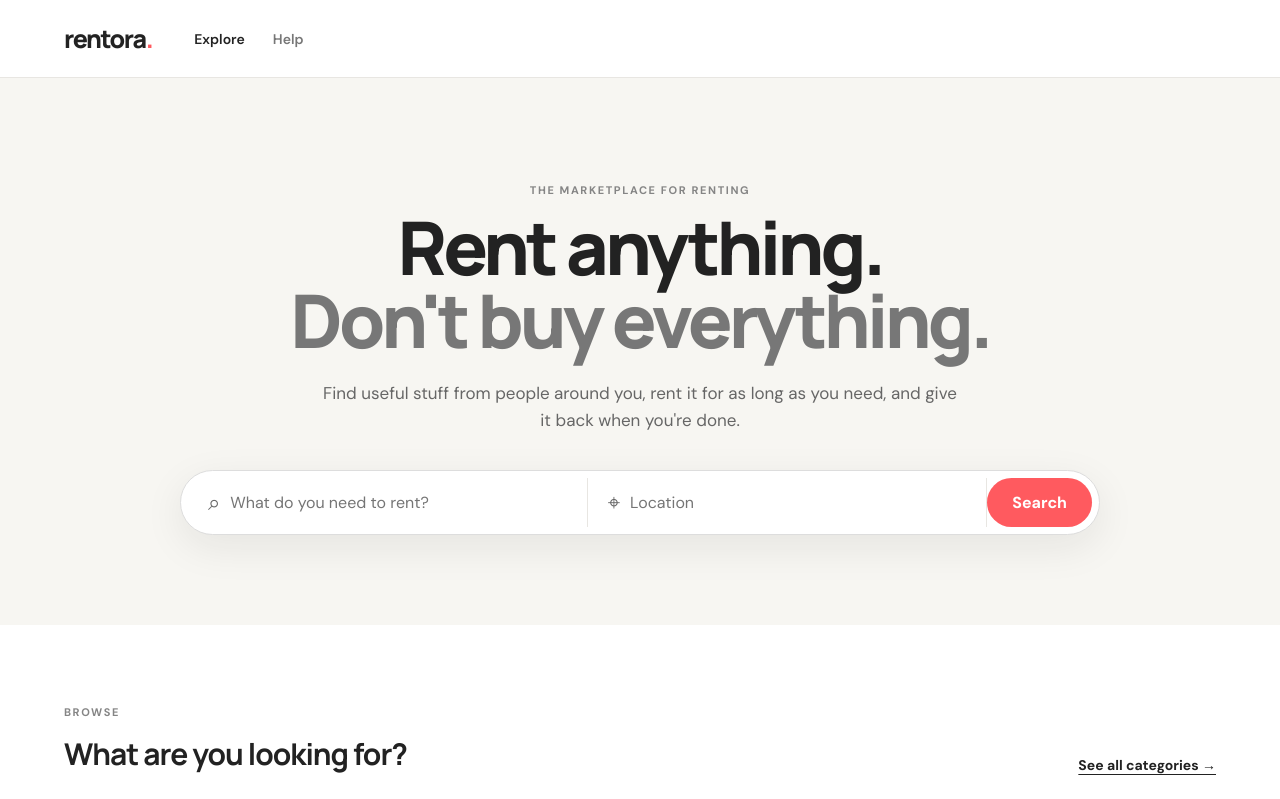
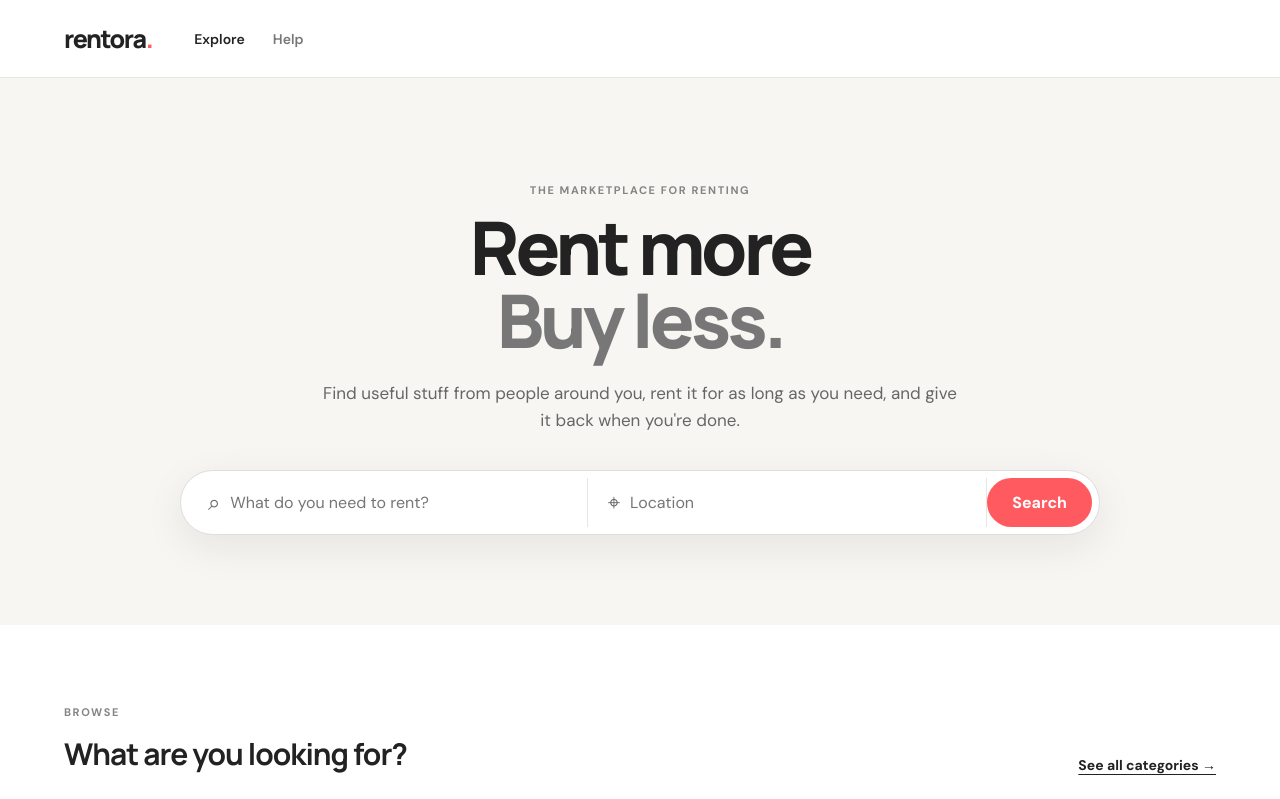
Before and after one commit to rentora-usa/rentora-usa.github.io, a plain HTML site: page index.html in a window 1280 px wide. Shown: the top 799 px of the page. Drawn offline with Linux system fonts and the light colour scheme; no server answers.

Commit message:
Fixing tagline

```diff
--- a/index.html
+++ b/index.html
@@ -28,7 +28,7 @@
     <section class="hero">
       <div class="hero-inner">
         <p class="eyebrow">The marketplace for renting</p>
-        <h1>Rent anything.<br><em>Don't buy everything.</em></h1>
+        <h1>Rent more<br><em>Buy less.</em></h1>
         <p class="hero-copy">Find useful stuff from people around you, rent it for as long as you need, and give it back when you're done.</p>
 
         <form class="search-bar" id="homeSearch">
```
